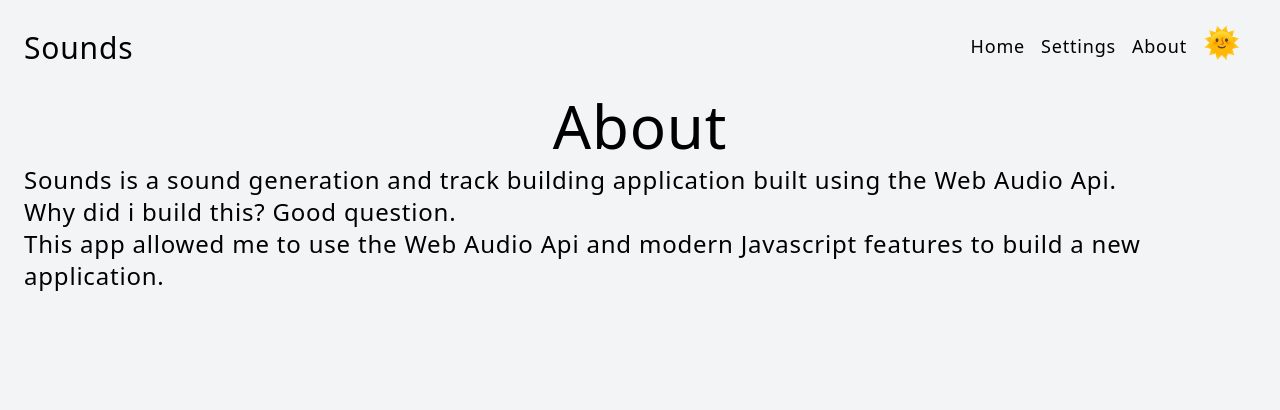
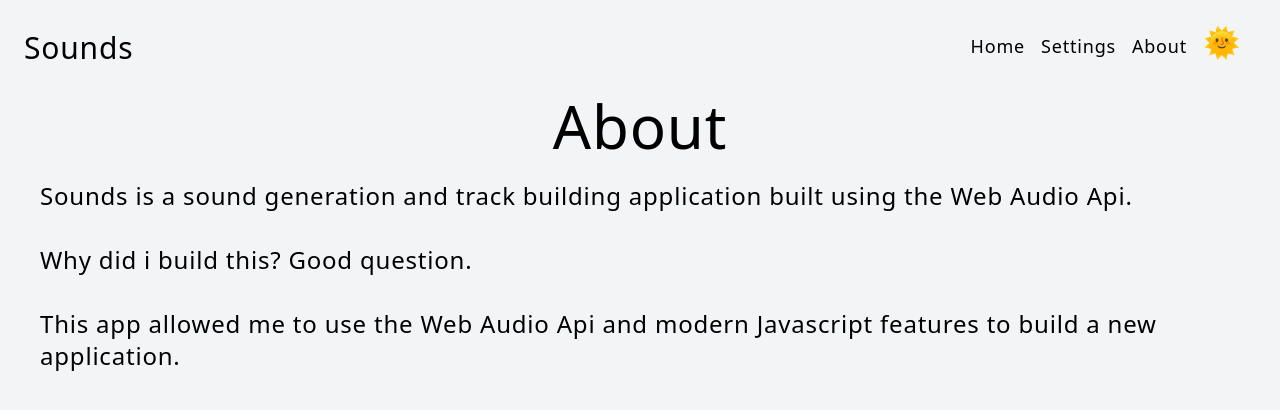
Before and after one commit to pigilwin/auditory, a React (Create React App) app: page /about in a window 1280 px wide. Shown: the top 410 px of the page. Built offline with nearby package versions, Linux system fonts and the light colour scheme.

Commit message:
Adding padding, simple text generation

```diff
--- a/src/about/about.tsx
+++ b/src/about/about.tsx
@@ -1,11 +1,20 @@
+const text: string[] = [
+    "Sounds is a sound generation and track building application built using the Web Audio Api.",
+    "Why did i build this? Good question.",
+    "This app allowed me to use the Web Audio Api and modern Javascript features to build a new application."
+];
+
 export const AboutPanel = (): JSX.Element => {
+
+    const elements: JSX.Element[] = text.map((v) => {
+        return <li className="text-2xl p-4">{v}</li>;
+    });
+
     return (
         <div className="px-4 overflow-hidden min-h-screen">
             <h1 className="text-6xl text-center">About</h1>
             <ul className="mx-auto p-2">
-                <li className="text-2xl">Sounds is a sound generation and track building application built using the Web Audio Api.</li>
-                <li className="text-2xl">Why did i build this? Good question.</li>
-                <li className="text-2xl">This app allowed me to use the Web Audio Api and modern Javascript features to build a new application.</li>
+                {elements}
             </ul>
         </div>
     );
```
